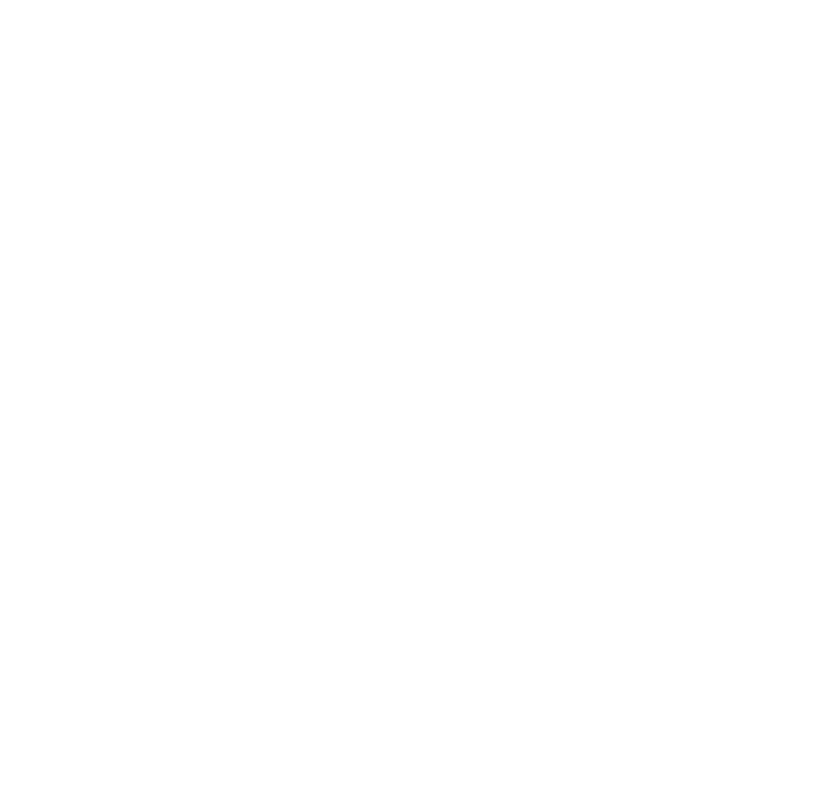
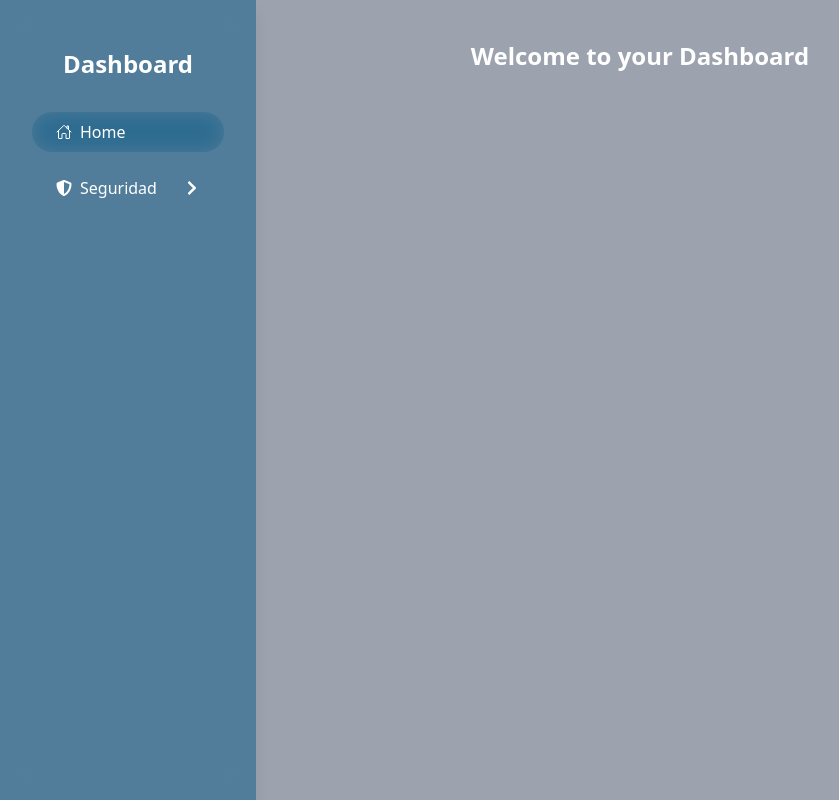
Before and after one commit to maca-bohorquez/reactjs-vite, a React (Vite) app: page /dashboard in a window 1280 px wide. Before the commit this address had no page. Shown: the whole page, without its empty margins (0-839 px from the left). Built offline with nearby package versions, Linux system fonts and the light colour scheme.

Commit message:
Add bg to te pages

```diff
--- a/package.json
+++ b/package.json
@@ -14,6 +14,7 @@
 		"axios": "^1.7.1",
 		"react": "^18.2.0",
 		"react-dom": "^18.2.0",
+		"react-icons": "^5.2.1",
 		"react-router-dom": "^6.23.1"
 	},
 	"devDependencies": {
--- a/src/App.jsx
+++ b/src/App.jsx
@@ -4,6 +4,7 @@ import AuthLayout from "./layouts/auth/AuthLayout";
 // Pages
 import Login from "./pages/auth/Login";
 import Register from "./pages/auth/Register";
+import Dashboard from "./pages/dashboard/Dashboard";
 import MainMenu from "./pages/home/MainMenu";
 
 function App() {
@@ -14,6 +15,7 @@ function App() {
       <Route path="/" element={<AuthLayout />}>
         <Route index element={<MainMenu />} />
         <Route path="login" element={<Login />} />
+		<Route path="dashboard" element={<Dashboard />} />
         <Route path="register" element={<Register />} />
       </Route>
     </Routes>
--- /dev/null
+++ b/src/components/Header/Header.jsx
@@ -0,0 +1,22 @@
+import PropTypes from 'prop-types';
+
+Header.propTypes = {
+    title: PropTypes.string.isRequired,
+    buttonLabel: PropTypes.string,
+    buttonLink: PropTypes.string,
+  };
+
+const Header = ({ title, buttonLabel, buttonLink }) => {
+  return (
+    <header className="bg-black text-white py-4">
+      <div className="container mx-auto flex justify-between items-center px-4">
+        <h1 className="text-3xl md:text-4xl text-yellow-300 tracking-loose">{title}</h1>
+        {buttonLabel && buttonLink && (
+          <a href={buttonLink} className="text-gray-300 hover:text-white">{buttonLabel}</a>
+        )}
+      </div>
+    </header>
+  );
+}
+
+export default Header;
--- a/src/components/SideBar/SideBar.jsx
+++ b/src/components/SideBar/SideBar.jsx
@@ -1,23 +1,52 @@
+import { useState } from "react";
 import { Link } from "react-router-dom";
+import {
+  FaShieldAlt,
+  FaUser,
+  FaChevronDown,
+  FaChevronRight,
+} from "react-icons/fa";
+import { IoHomeOutline } from "react-icons/io5";
 
 const Sidebar = () => {
+  const [isSecurityOpen, setIsSecurityOpen] = useState(false);
+
+  const toggleSecurity = () => {
+    setIsSecurityOpen(!isSecurityOpen);
+  };
+
   return (
-    <div className="bg-gray-800 text-white h-screen w-64 fixed left-0 top-0 overflow-y-auto">
+    <div className="bg-sky-800 bg-opacity-50 px-8 py-8 shadow-lg backdrop-blur-md text-white h-screen w-64 fixed left-0 top-0 overflow-y-auto">
       <div className="p-4">
-        <h1 className="text-2xl font-bold">Dashboard</h1>
+        <h1 className="flex items-center justify-center text-2xl font-bold">
+          Dashboard
+        </h1>
       </div>
       <nav className="mt-4">
         <ul>
-          <li>
-            <Link to="/dashboard">Dashboard</Link>
+          <li className="flex items-center rounded-3xl border-none hover:bg-blue-400 bg-opacity-50 px-6 py-2 text-center text-inherit outline-none backdrop-blur-md">
+            <IoHomeOutline className="mr-2" />
+            <Link to="/dashboard">Home</Link>
           </li>
           <li className="mt-4">
-            <Link to="/security">Seguridad</Link>
-            <ul className="ml-4">
-              <li className="mt-2">
-                <Link to="/security/users">Usuarios</Link>
-              </li>
-            </ul>
+            <div
+              className="flex items-center rounded-3xl border-none hover:bg-blue-400 bg-opacity-50 px-6 py-2 text-center text-inherit"
+              onClick={toggleSecurity}
+            >
+              <FaShieldAlt className="mr-2" />
+              <span>Seguridad</span>
+              <span className="ml-auto">
+                {isSecurityOpen ? <FaChevronDown /> : <FaChevronRight />}
+              </span>
+            </div>
+            {isSecurityOpen && (
+              <ul className="ml-4">
+                <li className="flex items-center rounded-3xl border-none hover:bg-blue-400 bg-opacity-50 px-6 py-2 text-center text-inherit">
+                  <FaUser className="mr-2" />
+                  <Link to="/security/users">Usuarios</Link>
+                </li>
+              </ul>
+            )}
           </li>
         </ul>
       </nav>
--- a/src/pages/auth/Login.jsx
+++ b/src/pages/auth/Login.jsx
@@ -1,10 +1,11 @@
 import { useState } from "react";
-import { Link } from "react-router-dom";
+import { Link, useNavigate } from "react-router-dom";
 
 const Login = () => {
   const [email, setEmail] = useState("");
   const [password, setPassword] = useState("");
   const [error, setError] = useState("");
+  const navigate = useNavigate();
 
   const handleSubmit = async (e) => {
     e.preventDefault();
@@ -22,12 +23,20 @@ const Login = () => {
         throw new Error("Login failed");
       }
 
-      // Login successful, handle further actions like saving tokens, etc.
+      const data = await response.json();
+      // Assuming the response contains a token
+      if (data.token) {
+        // Save the token, e.g., to localStorage
+        localStorage.setItem("token", data.token);
 
-      // Clear form
-      setEmail("");
-      setPassword("");
-      setError("");
+        // Clear form
+        setEmail("");
+        setPassword("");
+        setError("");
+
+        // Redirect to the dashboard
+        navigate("/dashboard");
+      }
     } catch (error) {
       setError("Login failed. Please check your credentials.");
       console.error("Login error:", error);
@@ -35,13 +44,7 @@ const Login = () => {
   };
 
   return (
-    <div
-      className="min-h-screen h-full w-full flex items-center justify-center bg-gray-900 bg-cover bg-no-repeat"
-      style={{
-        backgroundImage:
-          "url('https://images.pexels.com/photos/1103970/pexels-photo-1103970.jpeg?auto=compress&cs=tinysrgb&w=1260&h=750&dpr=1')",
-      }}
-    >
+    <div className="min-h-screen h-full w-full flex items-center justify-center bg-gradient-to-r from-sky-950 to-cyan-500 bg-cover bg-no-repeat">
       <div className="rounded-xl bg-gray-800 bg-opacity-50 px-16 py-10 shadow-lg backdrop-blur-md max-sm:px-8">
         <div className="text-white">
           <div className="mb-8 flex flex-col items-center">
@@ -54,7 +57,6 @@ const Login = () => {
                 className="rounded-3xl border-none bg-blue-400 bg-opacity-50 px-6 py-2 text-center text-inherit placeholder-slate-200 shadow-lg outline-none backdrop-blur-md"
                 type="text"
                 name="email"
-                autoComplete="email"
                 placeholder="email@example.com"
                 value={email}
                 onChange={(e) => setEmail(e.target.value)}
@@ -67,7 +69,6 @@ const Login = () => {
                 className="rounded-3xl border-none bg-blue-400 bg-opacity-50 px-6 py-2 text-center text-inherit placeholder-slate-200 shadow-lg outline-none backdrop-blur-md"
                 type="password"
                 name="password"
-                autoComplete="password"
                 placeholder="Password"
                 value={password}
                 onChange={(e) => setPassword(e.target.value)}
--- a/src/pages/auth/Register.jsx
+++ b/src/pages/auth/Register.jsx
@@ -39,13 +39,7 @@ const Register = () => {
   };
 
   return (
-    <div
-      className="min-h-screen h-screen w-full flex items-center justify-center bg-gray-900 bg-cover bg-no-repeat"
-      style={{
-        backgroundImage:
-          "url('https://images.pexels.com/photos/1103970/pexels-photo-1103970.jpeg?auto=compress&cs=tinysrgb&w=1260&h=750&dpr=1')",
-      }}
-    >
+    <div className="min-h-screen h-screen w-full flex items-center justify-center bg-gradient-to-r from-sky-950 to-cyan-500 bg-cover bg-no-repeat">
       <div className="w-full max-w-md rounded-xl bg-gray-800 bg-opacity-50 px-8 py-10 shadow-lg backdrop-blur-md">
         <div className="text-white">
           <div className="mb-8 flex flex-col items-center">
@@ -70,7 +64,7 @@ const Register = () => {
                 className=" rounded-3xl border-none bg-blue-400 bg-opacity-50 px-6 py-2 text-center text-inherit placeholder-slate-200 shadow-lg outline-none backdrop-blur-md"
                 type="text"
                 name="name"
-				autoComplete="given-name"
+                autoComplete="given-name"
                 placeholder="Name"
                 value={name}
                 onChange={(e) => setName(e.target.value)}
@@ -83,7 +77,8 @@ const Register = () => {
                 className="rounded-3xl border-none bg-blue-400 bg-opacity-50 px-6 py-2 text-center text-inherit placeholder-slate-200 shadow-lg outline-none backdrop-blur-md"
                 type="email"
                 name="email"
-				autoComplete="email"
+                autoComplete="email"
+                id="email"
                 placeholder="Email"
                 value={email}
                 onChange={(e) => setEmail(e.target.value)}
--- /dev/null
+++ b/src/pages/dashboard/Dashboard.jsx
@@ -0,0 +1,18 @@
+// components/Dashboard.js
+
+import Sidebar from "../../components/SideBar/SideBar";
+
+const Dashboard = () => {
+  return (
+    <div className="bg-gray-400 h-full w-full">
+    <div className="flex h-screen">
+      <Sidebar />
+      <div className="flex-1 p-10 ">
+        <h1 className="flex justify-center align-center text-white text-2xl font-bold mb-4">Welcome to your Dashboard</h1>
+      </div>
+    </div>
+    </div>
+  );
+};
+
+export default Dashboard;
--- a/src/pages/home/MainMenu.jsx
+++ b/src/pages/home/MainMenu.jsx
@@ -1,21 +1,16 @@
-import { Link } from "react-router-dom";
+import { Link } from 'react-router-dom';
 
 const MainMenu = () => {
   return (
+    <div>
+
     <div
-      className="min-h-screen h-full w-full flex items-center justify-center bg-gray-900 bg-cover bg-no-repeat"
-      style={{
-        backgroundImage:
-          "url('https://images.pexels.com/photos/1103970/pexels-photo-1103970.jpeg?auto=compress&cs=tinysrgb&w=1260&h=750&dpr=1')",
-      }}
-    >
-      <div className="rounded-3xl border-none bg-gray-400 bg-opacity-50 px-6 py-6 text-center text-inherit placeholder-slate-200 shadow-lg outline-none backdrop-blur-md">
-        <div className="text-blue-600">
+      className="min-h-screen h-full w-full flex items-center justify-center bg-gradient-to-r from-sky-950 to-cyan-500 bg-cover bg-no-repeat">
+      <div className="rounded-3xl border-none bg-gray-400 bg-opacity-50 px-6 py-2 text-center text-inherit placeholder-slate-200 shadow-lg outline-none backdrop-blur-md">
+        <div className="text-blue-400">
           <div className="mb-8 flex flex-col items-center">
             <h1 className="mb-2 text-6xl">Manage Users</h1>
-            <span className="text-2xl text-blue-600">
-              Welcome to the User Management System
-            </span>
+            <span className="text-2xl text-blue-400">Welcome to the User Management System</span>
           </div>
           <div className="mt-8 flex justify-center space-x-4 text-lg text-black">
             <Link
@@ -34,6 +29,7 @@ const MainMenu = () => {
         </div>
       </div>
     </div>
+    </div>
   );
 };
 
```
Also changed, not shown: 1 other file (tests, documents, lock files or other folders).
